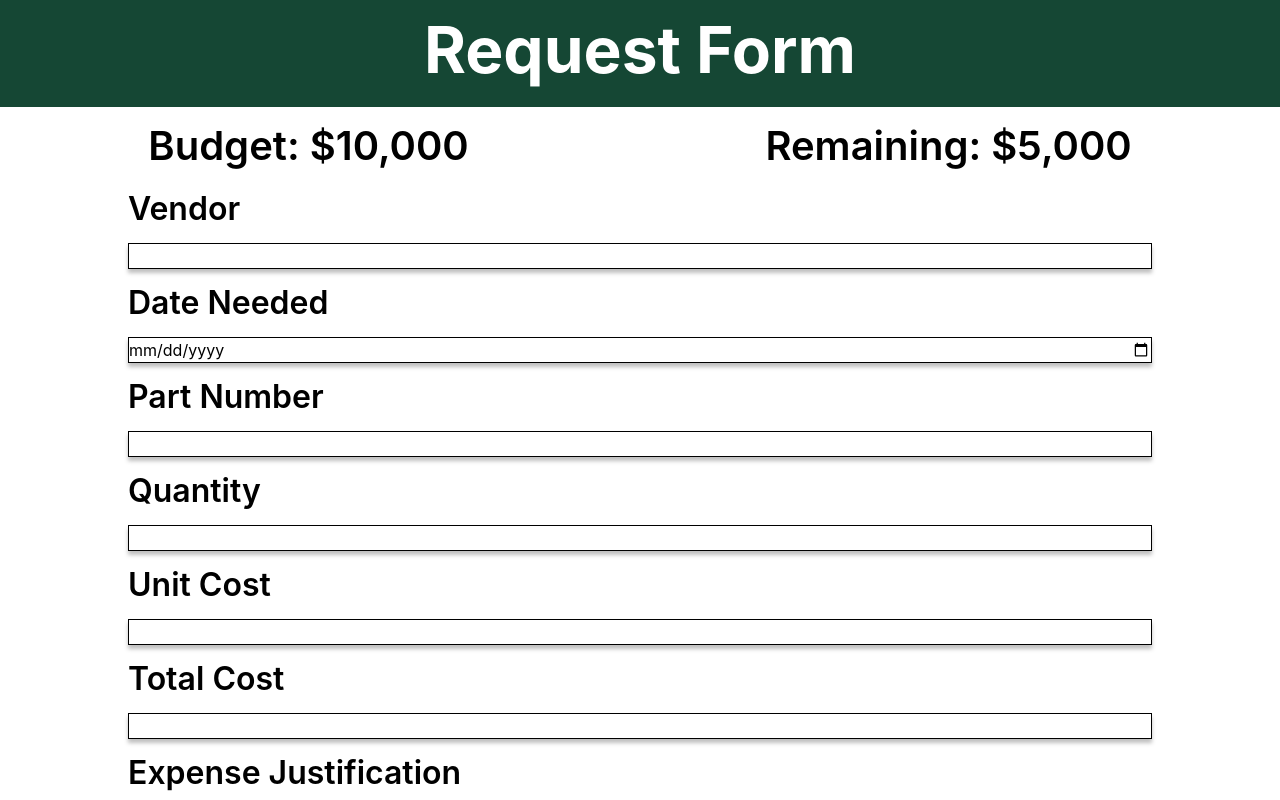
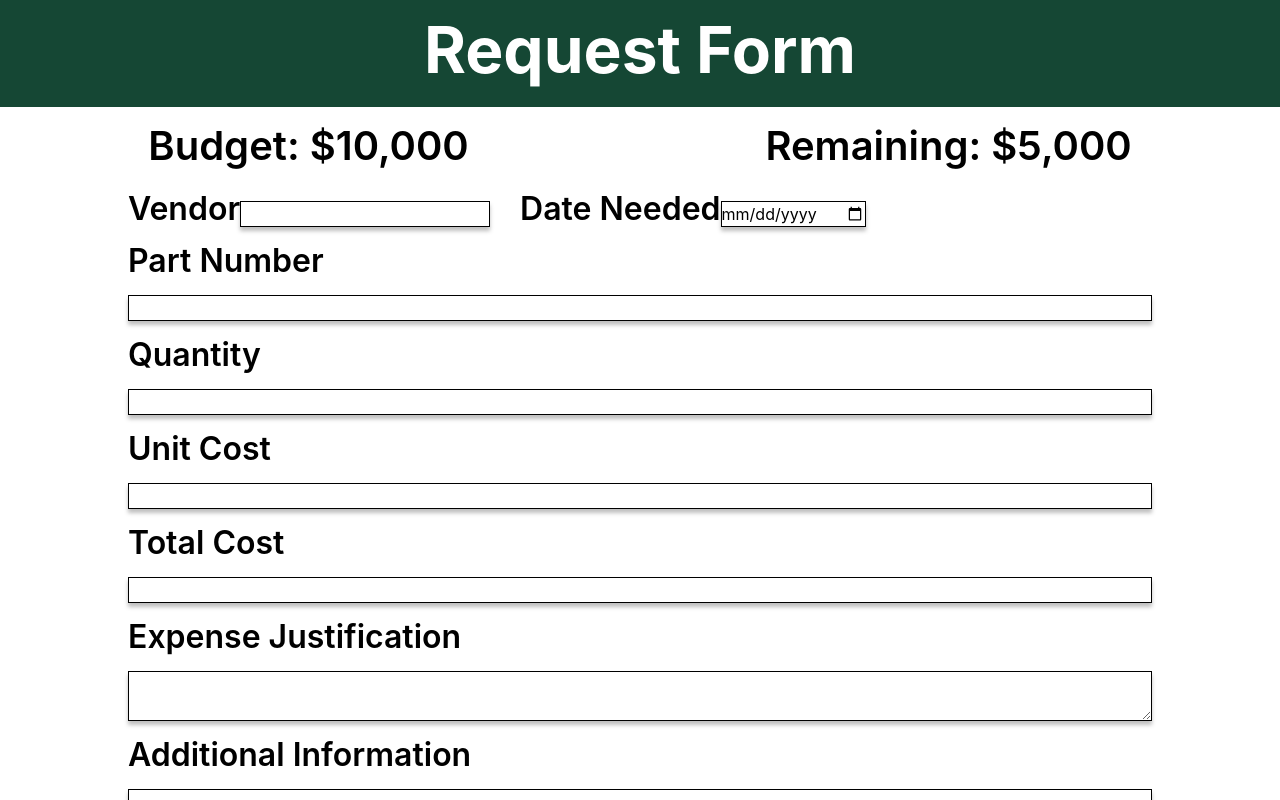
Before and after one commit to UTDallasEPICS/UTDesign-Procurement, a Next.js app in the folder procurement-manager/: page /orders/studentrequest in a window 1280 px wide. Shown: the top 800 px of the page. Built offline with nearby package versions, Linux system fonts and the light colour scheme.

Commit message:
putting items next to eachother to condense form

```diff
--- a/procurement-manager/pages/orders/studentrequest.tsx
+++ b/procurement-manager/pages/orders/studentrequest.tsx
@@ -75,6 +75,8 @@ const StudentRequest = () => {
         </div>
       </div>
       <form className={styles.form} onSubmit={handleSubmit}>
+        <div className={styles.row}>
+  <div>
     <label className={styles.vendor} htmlFor="vendor">
       Vendor
     </label>
@@ -85,7 +87,9 @@ const StudentRequest = () => {
       value={vendor}
       onChange={handleVendorChange}
     />
+  </div>
 
+  <div>
     <label className={styles.date} htmlFor="date">
       Date Needed
     </label>
@@ -96,6 +100,9 @@ const StudentRequest = () => {
       value={date}
       onChange={handleDateChange}
     />
+  </div>
+</div>
+
 
         <label className={styles.partNum} htmlFor="partNumber">
           Part Number
```
Lines whose indentation alone changed are shown as unchanged.
